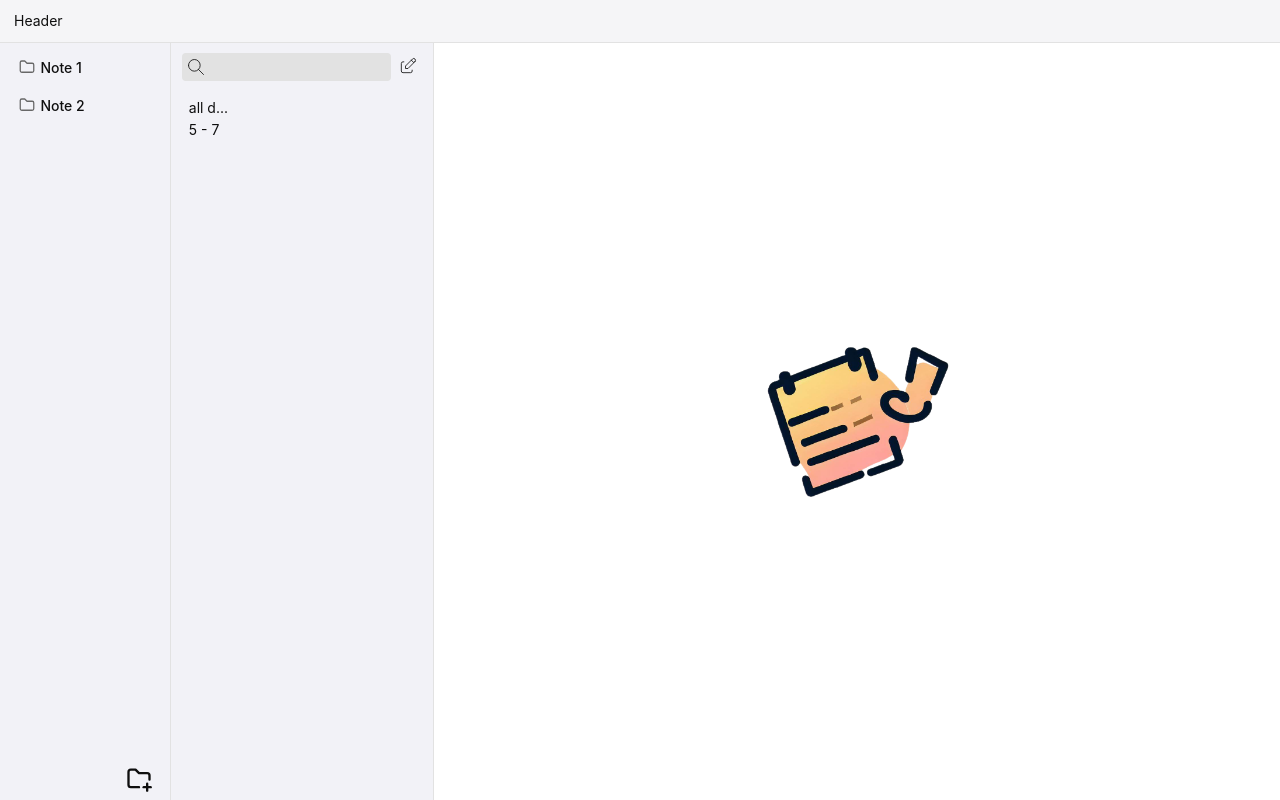
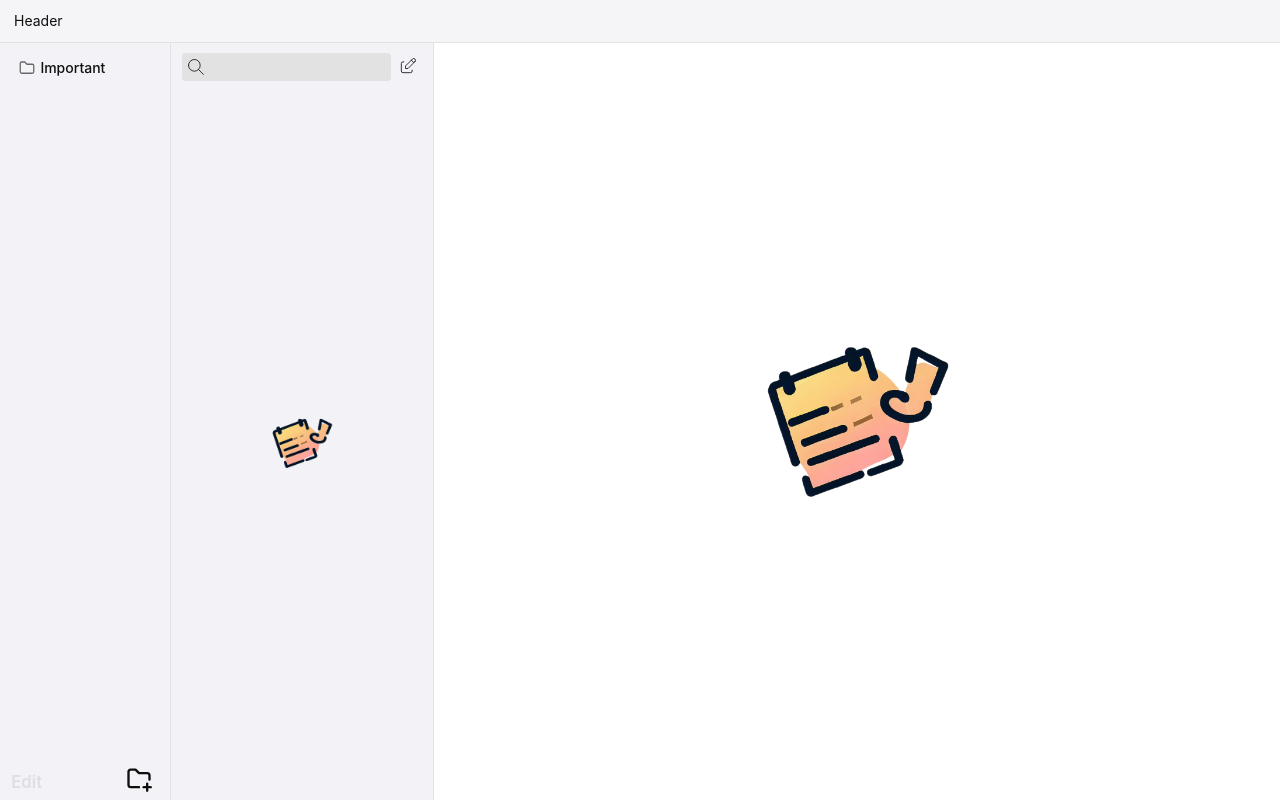
Before and after one commit to work4m/Enthus-note, a React (Vite) app: page / in a window 1280 px wide. Built offline with nearby package versions, Linux system fonts and the light colour scheme.

Commit message:
- delete folder

```diff
--- a/src/components/FirstCol.tsx
+++ b/src/components/FirstCol.tsx
@@ -3,7 +3,7 @@ import { useDispatch, useSelector } from "react-redux";
 import { IconFolderPlus } from '@tabler/icons-react';
 
 import { RootState } from "../store/Store";
-import { SELECT_CATEGORY, ADD_CATEGORY } from "../store/Note/NoteTypes";
+import { SELECT_CATEGORY, ADD_CATEGORY, SELECT_NOTE, DELETE_CATEGORY } from "../store/Note/NoteTypes";
 import AddFolderItem from "./AddFolderItem";
 import PreLiIcon from "./PreLiIcon";
 
@@ -16,6 +16,9 @@ function FirstCol() {
     // status for is add folder component show
     const [isAddNewFolder, setAddNewFolder] = useState<boolean>(false);
 
+    // status for editing on/off flag
+    const [isDeleteStatusOn, setisDeleteStatusOn] = useState<boolean>(false);
+
     // add new folder press
     const addFolderPress = () => {
         setAddNewFolder(true);
@@ -23,7 +26,14 @@ function FirstCol() {
 
     // for select main folder
     const select_category = (index: number) => {
+        if (isDeleteStatusOn) return;
+
         dispatch({ type: SELECT_CATEGORY, payload: index });
+    }
+
+    // press on item for delete folder
+    const deleteFolder = (folderIndex: number) => {
+        dispatch({ type: DELETE_CATEGORY, payload: { categoryIndex: folderIndex } });
     }
 
     // render items for perticular item
@@ -39,8 +49,16 @@ function FirstCol() {
         }
 
         return (
-            <li key={`${index}_cat_`} className={containerClassList} onClick={() => select_category(index)}>
-                <PreLiIcon />
+            <li
+                key={`${index}_cat_`}
+                className={containerClassList}
+                onClick={() => select_category(index)}
+            >
+                <PreLiIcon
+                    isDelete={isDeleteStatusOn}
+                    onDeletePress={() => deleteFolder(index)}
+                    isFirst={index === 0}
+                />
 
                 {categoryName}
             </li>
@@ -57,6 +75,16 @@ function FirstCol() {
             dispatch({ type: SELECT_CATEGORY, payload: (note_data.length) });
         }
     }
+
+    // after press on edit button
+    const onEditFolderPress = () => {
+        setisDeleteStatusOn(true);
+        dispatch({ type: SELECT_NOTE, payload: undefined });
+        dispatch({ type: SELECT_CATEGORY, payload: undefined });
+    }
+
+    // edit button visible for important folder
+    const isEditableFolders = (): boolean => note_data.length > 1;
 
     return (
         <div
@@ -79,7 +107,12 @@ function FirstCol() {
 
             {/* bottom bar */}
             <div className="bottom-container">
-                <div />
+                <p
+                    className={"edit-text-button" + (isEditableFolders() ? "" : " edit-text-button-disable")}
+                    onClick={onEditFolderPress}
+                >
+                    Edit
+                </p>
 
                 <div className="add-item-icon" onClick={addFolderPress} title="Add Folder">
                     <IconFolderPlus size={28} />
--- a/src/components/PreLiIcon.tsx
+++ b/src/components/PreLiIcon.tsx
@@ -1,7 +1,25 @@
 import { memo } from 'react';
-import { IconFolder } from '@tabler/icons-react';
+import { IconCircleMinus, IconFolder } from '@tabler/icons-react';
 
-const PreLiIcon = () => {
+interface PreLiIconProps {
+    isDelete?: boolean,
+    onDeletePress?: () => void,
+    isFirst?: boolean
+}
+
+const PreLiIcon = ({ isDelete, onDeletePress, isFirst }: PreLiIconProps) => {
+
+    if (isDelete && !isFirst) {
+        return (
+            <IconCircleMinus
+                className='prelist-folder-icon focus-on'
+                size={"18px"}
+                stroke={"1.7px"}
+                onClick={onDeletePress}
+            />
+        )
+    }
+
     return (
         <IconFolder
             className='prelist-folder-icon'
--- a/src/pages/Home/styles.css
+++ b/src/pages/Home/styles.css
@@ -64,10 +64,14 @@
 }
 
 .prelist-folder-icon {
-    top: 1px;
+    top: 1.5px;
     right: 4px;
     position: relative;
     color: var(--first-dark-gray);
+}
+
+.focus-on:hover {
+    color: var(--hover-red);
 }
 
 .bottom-container {
@@ -77,6 +81,19 @@
     justify-content: space-between;
     position: relative;
     top: 10px;
+}
+
+.edit-text-button {
+    left: 2px;
+    bottom: 4px;
+    font-size: 1.2rem;
+    font-weight: 600;
+    cursor: pointer;
+}
+
+.edit-text-button-disable {
+    color: var(--selected-color);
+    cursor: default;
 }
 
 .add-folder-inputbox {
--- a/src/store/Note/NotesReducer.tsx
+++ b/src/store/Note/NotesReducer.tsx
@@ -10,25 +10,9 @@ export interface NoteState {
 const initialState: NoteState = {
     note_data: [
         {
-            name: "Note 1",
-            content: [
-                {
-                    title: "Note ||",
-                    description: "all data found",
-                    modifyDate: "Wed Jul 05 2023 21:54:36 GMT+0530 (India Standard Time)"
-                }
-            ]
-        },
-        {
-            name: "Note 2",
-            content: [
-                {
-                    title: "Note ||",
-                    description: "all data found 1",
-                    modifyDate: "Wed Jul 05 2023 21:54:36 GMT+0530 (India Standard Time)"
-                }
-            ]
-        },
+            name: "Important",
+            content: []
+        }
     ],
     selectedCategory: undefined,
     selectedNote: undefined
@@ -58,7 +42,15 @@ export const noteSlice = createSlice({
         updateFolder: () => { },
 
         // delete folder
-        deleteFolder: () => { },
+        deleteFolder: (
+            state,
+            action: PayloadAction<{
+                categoryIndex: number;
+            }>
+        ) => {
+            const { categoryIndex } = action.payload;
+            state.note_data.splice(categoryIndex, 1);
+        },
 
         // ! NOTES
         // add notes
@@ -105,13 +97,13 @@ export const noteSlice = createSlice({
         },
 
         // select category
-        selectCategory: (state, action: PayloadAction<number>) => {
+        selectCategory: (state, action: PayloadAction<number | undefined>) => {
             state.selectedCategory = action.payload;
             state.selectedNote = undefined;
         },
 
         // select category
-        selectNote: (state, action: PayloadAction<number>) => {
+        selectNote: (state, action: PayloadAction<number | undefined>) => {
             state.selectedNote = action.payload;
         }
     },
--- a/src/store/Note/Saga.tsx
+++ b/src/store/Note/Saga.tsx
@@ -24,9 +24,9 @@ function* updateFolderSaga(action: PayloadAction<{ categoryIndex: number; noteIn
     yield put(updateNote({ categoryIndex, noteIndex, note }));
 }
 
-function* deleteFolderSaga(action: PayloadAction<{ categoryIndex: number; noteIndex: number }>) {
-    const { categoryIndex, noteIndex } = action.payload;
-    yield put(deleteNote({ categoryIndex, noteIndex }));
+function* deleteFolderSaga(action: PayloadAction<{ categoryIndex: number }>) {
+    const { categoryIndex } = action.payload;
+    yield put(deleteFolder({ categoryIndex }));
 }
 
 // note actions saga
@@ -44,12 +44,12 @@ function* deleteNoteSaga(action: PayloadAction<{ categoryIndex: number; noteInde
     yield put(deleteNote({ categoryIndex, noteIndex }));
 }
 
-function* selectNoteSaga(action: PayloadAction<number>) {
+function* selectNoteSaga(action: PayloadAction<number | undefined>) {
     yield put(selectNote(action.payload));
 }
 
 // category saga
-function* selectCategorySaga(action: PayloadAction<number>) {
+function* selectCategorySaga(action: PayloadAction<number | undefined>) {
     yield put(selectCategory(action.payload));
 }
 
--- a/src/styles.css
+++ b/src/styles.css
@@ -16,6 +16,8 @@
   --selected-yellow: #ffd33688;
 
   --selected-dark-yellow: #d1a400da;
+
+  --hover-red: rgb(255, 47, 47);
 
   font-synthesis: none;
   text-rendering: optimizeLegibility;
```
